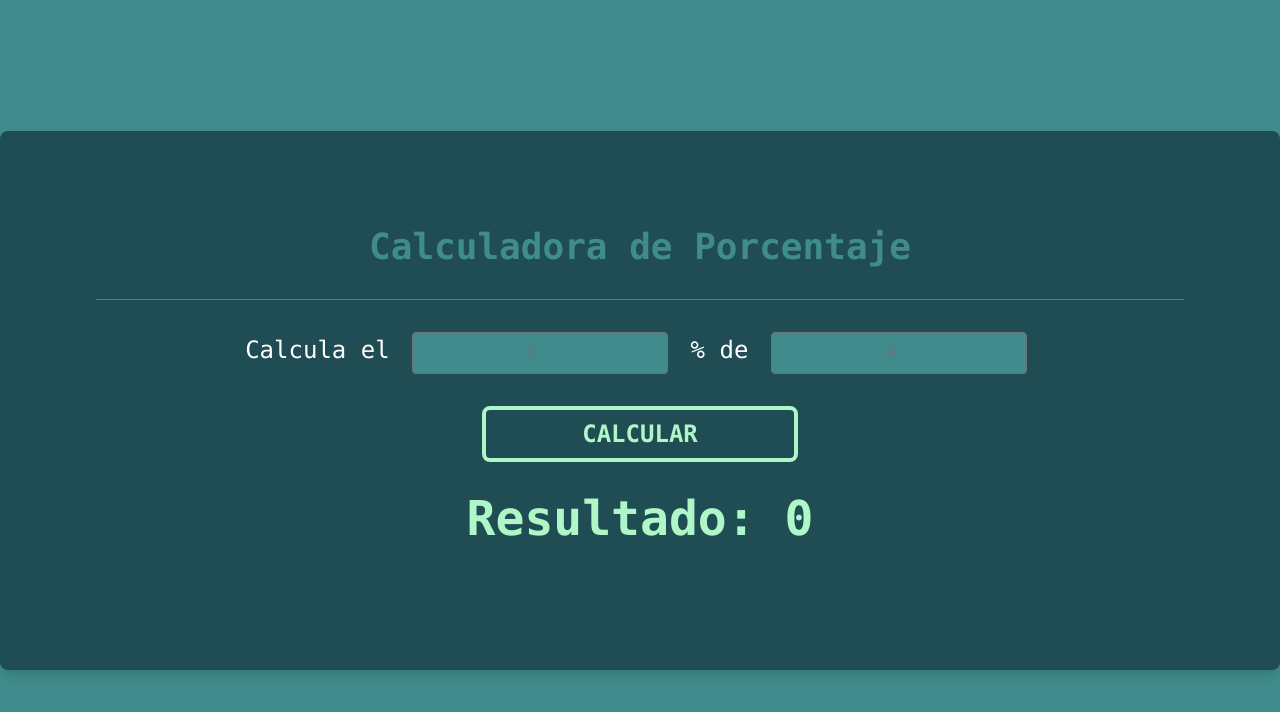
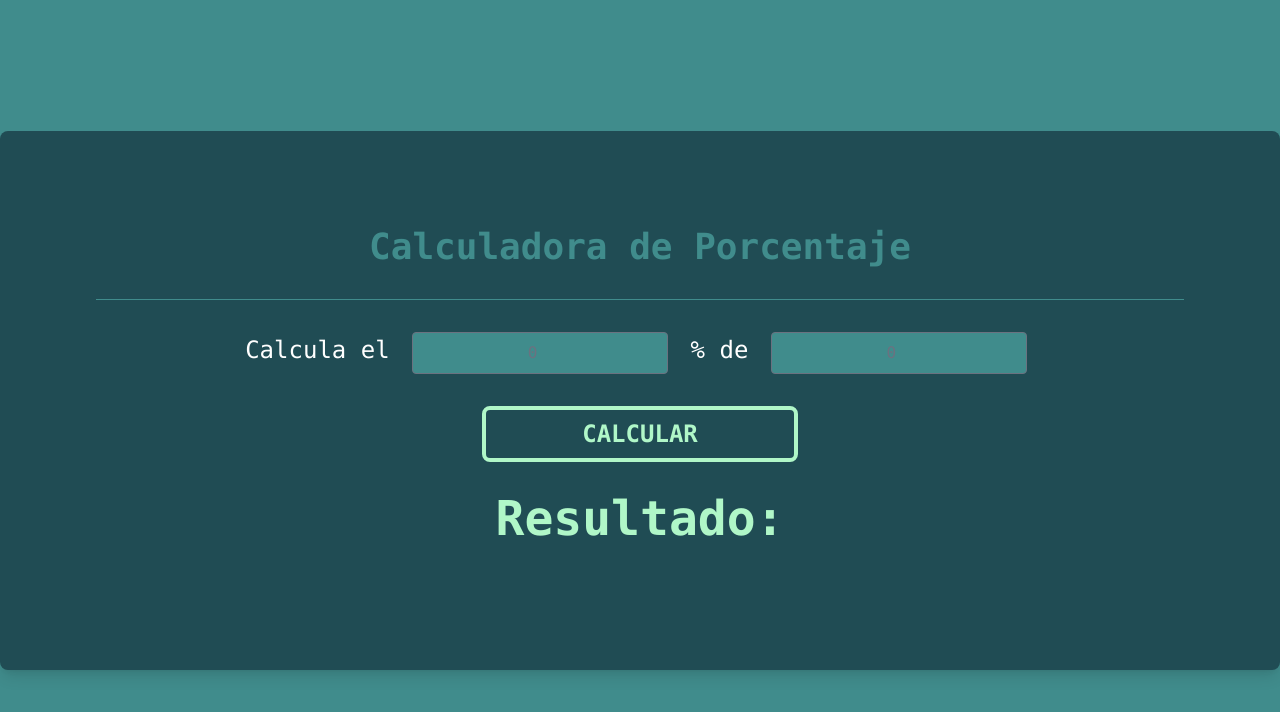
Before and after one commit to DannyArroba/RetoJavaScript, a website: page public/index.html in a window 1280 px wide. Drawn offline with Linux system fonts and the light colour scheme.

Commit message:
FINAL PRACTICA

```diff
--- a/public/index.html
+++ b/public/index.html
@@ -20,7 +20,7 @@
       <button id="calculate" class="bg-[#204c54] text-[#b0f7c8] border-4 border-[#b0f7c8] rounded-lg px-24 py-2 text-2xl font-bold hover:bg-[#408c8c] hover:text-[#204c54] transition">CALCULAR</button>
     </div>
     <div class="mt-8 mb-8 text-center">
-      <p id="result" class="text-5xl font-bold text-[#b0f7c8]">Resultado: 0</p>
+      <p id="result" class="text-5xl font-bold text-[#b0f7c8]">Resultado: </p>
     </div>
   </div>
 
```
